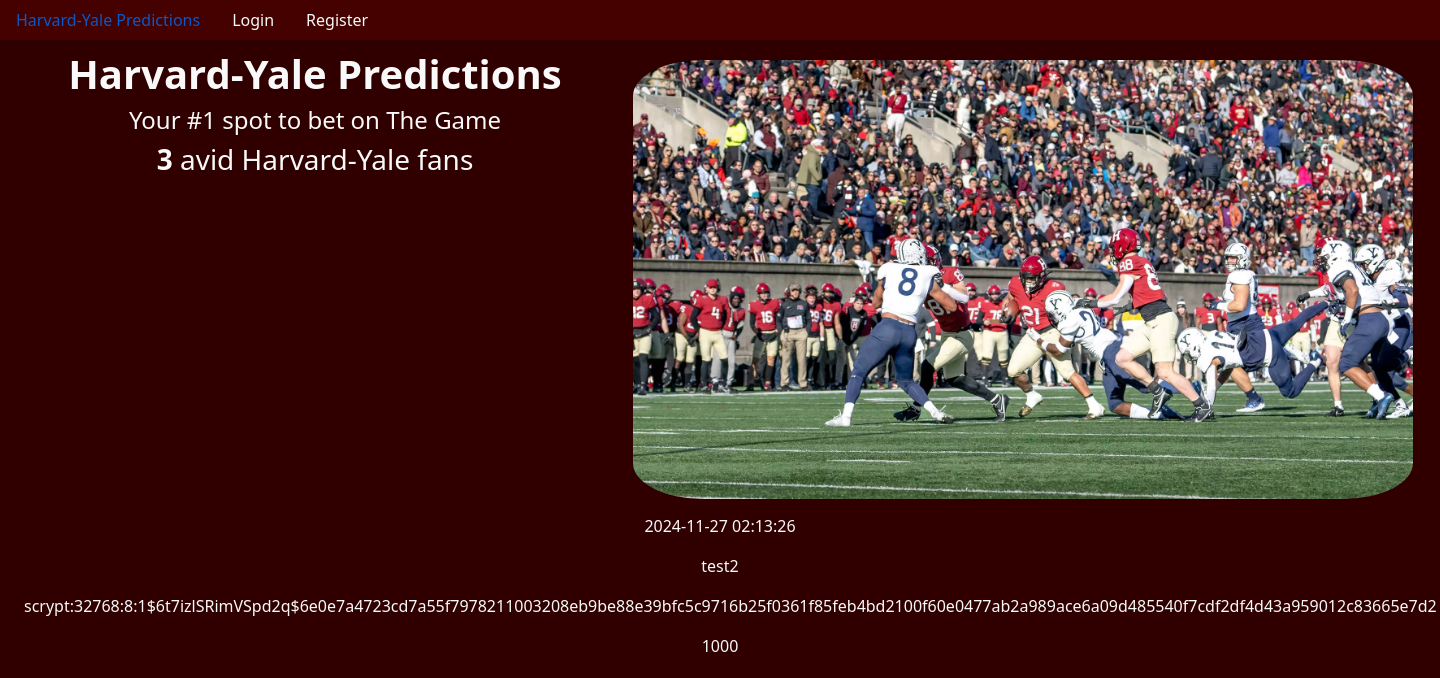
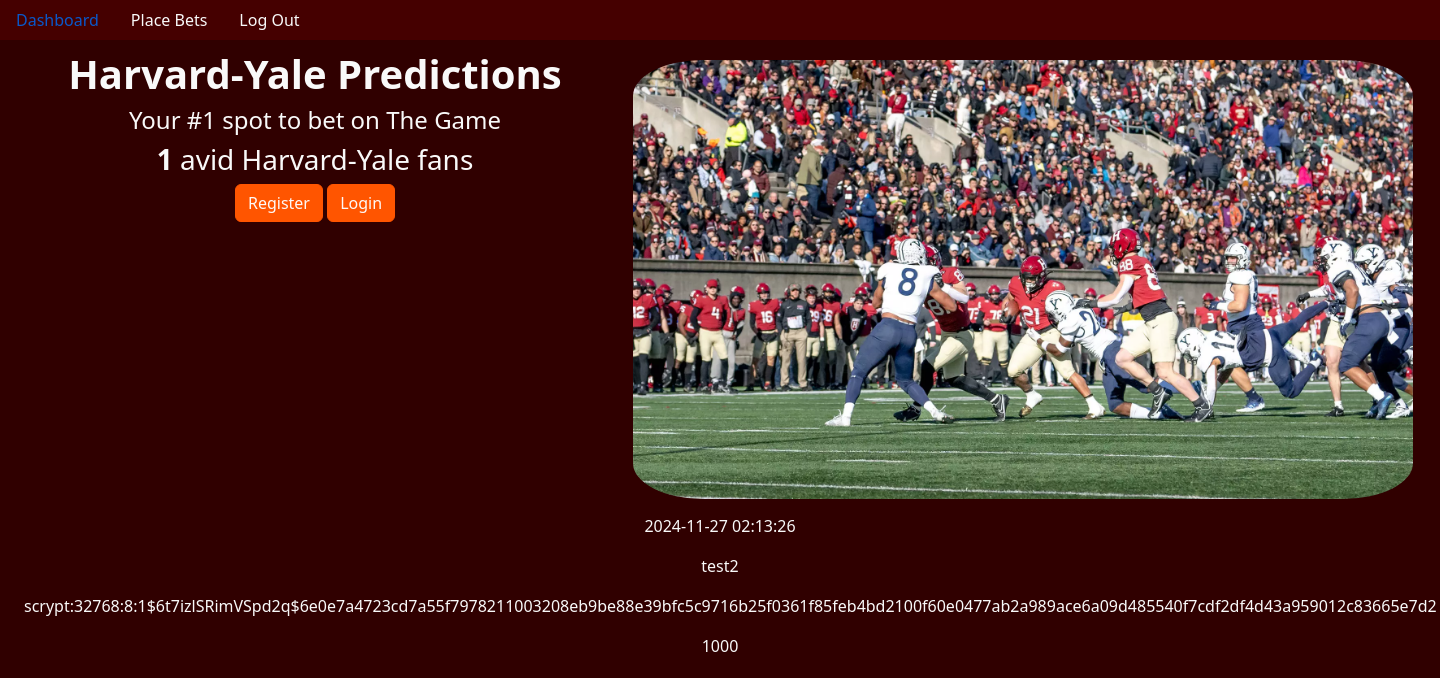
Before and after one commit to EricYXu/HarvardYalePredictions, a Flask app: page / in a window 1440 px wide. Shown: the top 678 px of the page. Run offline with Flask 3, Linux system fonts and the light colour scheme; a user stored in the database is signed in; data comes from the database, SQL or seed files in the repository; both versions use the stored data as it was after the commit.

Commit message:
Updated templates and login

```diff
--- a/app.py
+++ b/app.py
@@ -1,13 +1,19 @@
 import os
-from flask import Flask, request, redirect, render_template
+from flask import Flask, request, redirect, render_template, session, flash
 from flask_sqlalchemy import SQLAlchemy
 import sqlite3
 from werkzeug.security import check_password_hash, generate_password_hash
 
 from helpers import apology
 
+# Configuring Flask
 app = Flask(__name__)
 app.debug = True
+app.config['SECRET_KEY'] = os.urandom(16)
+
+# Configure session to use filesystem (instead of signed cookies)
+app.config["SESSION_PERMANENT"] = False
+app.config["SESSION_TYPE"] = "filesystem"
 
 # Connects to database
 def get_db_connection():
@@ -33,37 +39,36 @@ def index():
 def login():
     """ Login user """
 
-    return render_template("login.html")
+    # Forget any user_id
+    session.clear()
 
-    # # Forget any user_id
-    # session.clear()
+    # User reached route via POST (as by submitting a form via POST)
+    if request.method == "POST":
+        # Ensure username was submitted
+        if not request.form.get("username"):
+            return apology("must provide username", 403)
+        # Ensure password was submitted
+        elif not request.form.get("password"):
+            return apology("must provide password", 403)
+        # Query database for username
+        conn = get_db_connection()
+        rows = conn.execute("SELECT * FROM users WHERE username = ?", (request.form.get("username"),)).fetchall()
+        conn.close()
 
-    # # User reached route via POST (as by submitting a form via POST)
-    # if request.method == "POST":
-    #     # Ensure username was submitted
-    #     if not request.form.get("username"):
-    #         return apology("must provide username", 403)
-    #     # Ensure password was submitted
-    #     elif not request.form.get("password"):
-    #         return apology("must provide password", 403)
-    #     # Query database for username
-    #     rows = db.execute(
-    #         "SELECT * FROM users WHERE username = ?", request.form.get("username")
-    #     )
-    #     # Ensure username exists and password is correct
-    #     if len(rows) != 1 or not check_password_hash(
-    #         rows[0]["hash"], request.form.get("password")
-    #     ):
-    #         return apology("invalid username and/or password", 403)
-    #     # Remember which user has logged in
-    #     session["user_id"] = rows[0]["id"]
+        # Ensure username exists and password is correct
+        if len(rows) != 1 or not check_password_hash(rows[0]["password"], request.form.get("password")):
+            return apology("invalid username and/or password", 403)
+        # Remember which user has logged in
+        session["user_id"] = rows[0]["id"]
 
-    #     # Redirect user to home page
-    #     return redirect("/")
+        flash('Successfully logged in!')
 
-    # # User reached route via GET (as by clicking a link or via redirect)
-    # else:
-    #     return render_template("login.html")
+        # Redirect user to home page
+        return redirect("/landing")
+
+    # User reached route via GET (as by clicking a link or via redirect)
+    else:
+        return render_template("login.html")
 
 # Render register.html page
 @app.route("/register", methods=["GET", "POST"])
@@ -109,7 +114,14 @@ def register():
 
 @app.route("/landing", methods=["GET", "POST"])
 def landing():
-    return render_template("landing.html")
+    """ Landing page for logged in user """
+
+    # Query database for username
+    conn = get_db_connection()
+    user = conn.execute("SELECT * FROM users WHERE id = ?", (session["user_id"],)).fetchall()
+    conn.close()
+
+    return render_template("landing.html", data=user)
 
 if __name__ == '__main__':
     app.run(debug=True)
--- a/static/styles.css
+++ b/static/styles.css
@@ -32,6 +32,13 @@
     height: 100%;
 }
 
+.login-register-button {
+    background-color: #ff5500;
+    border-color: #ff5500;
+    color: #fffffff6;
+    font-weight: 400;
+}
+
 .fill {
     min-height: 100vh;
     height: 100%;
--- a/templates/base.html
+++ b/templates/base.html
@@ -23,11 +23,19 @@
 <body class="fill">
 
     <div class="container-fluid navigation-bar"> <!-- For the navigation bar -->
+        {% if session["user_id"] %}
         <nav class="nav">
-            <a class="nav-link active navigation-bar" aria-current="page" href="/">Harvard-Yale Predictions</a>
+            <a class="nav-link navigation-bar" href="/">Dashboard</a>
+            <a class="nav-link navigation-bar" href="/">Place Bets</a>
+            <a class="nav-link navigation-bar ml-auto mr-1" href="/">Log Out</a>
+        </nav>
+        {% else %}
+        <nav class="nav">
+            <a class="nav-link active navigation-bar" href="/">Harvard-Yale Predictions</a>
             <a class="nav-link navigation-bar" href="/login">Login</a>
             <a class="nav-link navigation-bar" href="/register">Register</a>
         </nav>
+        {% endif %}
     </div>
 
     {% if get_flashed_messages() %}
--- a/templates/home.html
+++ b/templates/home.html
@@ -13,7 +13,9 @@ Home
             <h4>Your #1 spot to bet on The Game</h4>
             <div class="row">
                 <div class="col">
-                    <h3><b>{{ 3 }}</b> avid Harvard-Yale fans</h3>
+                    <h3><b>{{ userCount[0][0] }}</b> avid Harvard-Yale fans</h3>
+                    <a class="btn btn-primary login-register-button" href="/register" role="button">Register</a>
+                    <a class="btn btn-primary login-register-button" href="/login" role="button">Login</a>
                 </div>
             </div>
         </div>
--- a/templates/landing.html
+++ b/templates/landing.html
@@ -10,7 +10,7 @@ Landing
     <div class="row">
         <div class="col image-intro">
             <h2>Harvard-Yale Predictions</h2>
-            <p>Bet on Harvard-Yale</p>
+            <p>YOU ARE LOGGED IN!!!</p>
         </div>
         {% for user in data %}
         <div class='post'>
```
Also changed, not shown: harvard.db.
